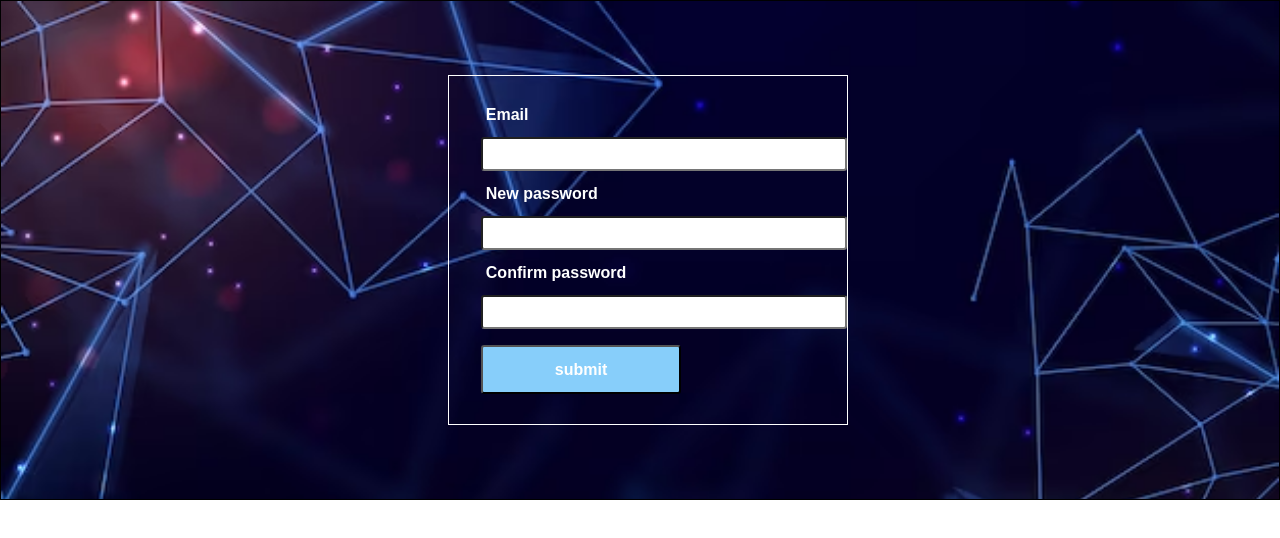
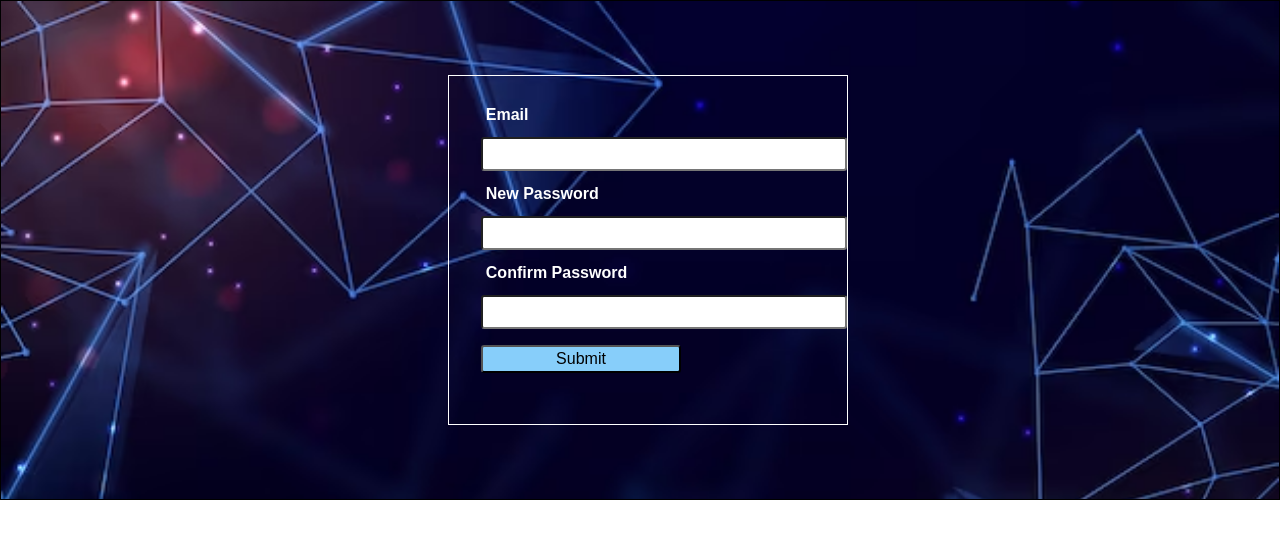
Before and after one commit to Hussain-0408/TravelTour, a React (Create React App) app in the folder frontend/: page /#/forgotpassword in a window 1280 px wide. Shown: the top 538 px of the page. Built offline with nearby package versions, Linux system fonts and the light colour scheme.

Commit message:
modified code

```diff
--- a/frontend/src/Components/Forgotpassword.js
+++ b/frontend/src/Components/Forgotpassword.js
@@ -1,59 +1,74 @@
-import React, { useState } from 'react'
-import '../Styles/forgot.css'
+import React, { useState } from 'react';
+import '../Styles/forgot.css';
 import axios from 'axios';
-import {  useNavigate } from 'react-router-dom';
+import { useNavigate } from 'react-router-dom';
 
 function Forgotpassword() {
-  const[password,setPassword] = useState("");
-  const [email,setEmail] = useState("");
-  const navigate = useNavigate()
-     const handlechange =async(e)=>{
+  const [email, setEmail] = useState('');
+  const [password, setPassword] = useState('');
+  const [confirmPassword, setConfirmPassword] = useState('');
+  const navigate = useNavigate();
+
+  const handleChange = async (e) => {
     e.preventDefault();
-       try{
-        const response = await axios.put("http://localhost:3007/update",{"password":password , "email":email})
-        console.log(response)
-        alert(response.data)
-        if (response.status===200){
-          navigate('/')
+
+    if (password !== confirmPassword) {
+      alert("Passwords do not match");
+      return;
     }
-       }catch(err){
-        console.log(err)
+
+    try {
+      const response = await axios.put("http://localhost:3007/update", {
+        email: email,
+        password: password
+      });
+
+      alert(response.data);
+
+      if (response.status === 200) {
+        navigate('/');
       }
+
+    } catch (err) {
+      console.error(err);
+      alert("Error updating password");
     }
+  };
+
   return (
-    <div>
     <div className='forgotcontainer'>
-            <form className='forgotform' onSubmit={handlechange}>
+      <form className='forgotform' onSubmit={handleChange}>
         <h1>Email</h1>
-              <input type=' email' name='email'
-                value = {email}
-                onChange = {(e)=>{
-                  setEmail(e.target.value)
-                }}
+        <input
+          type='email'
+          name='email'
+          value={email}
+          onChange={(e) => setEmail(e.target.value)}
+          required
         />
 
-                <h1>New password</h1>
-                <input type='password' name= "password" placeholder=''
-                  value = {password}
-                  onChange = {(e)=>{
-                    setPassword(e.target.value)
-                  }}
+        <h1>New Password</h1>
+        <input
+          type='password'
+          name='password'
+          value={password}
+          onChange={(e) => setPassword(e.target.value)}
+          required
+        />
 
+        <h1>Confirm Password</h1>
+        <input
+          type='password'
+          name='confirmPassword'
+          value={confirmPassword}
+          onChange={(e) => setConfirmPassword(e.target.value)}
+          required
         />
-                <h1>
-                  Confirm password
-                </h1>
-                <input type=' password' name = "password" placeholder=''
-                  value = {password}
-                  onChange = {(e)=>{
-                    setPassword(e.target.value)
-                  }}
-                />
-                <button type='submit'><h1 style={{marginLeft:"0rem"}}>submit</h1></button>
+
+        <button type='submit'>Submit</button>
       </form>
     </div>
-    </div>
-  )
+  );
 }
 
-export default Forgotpassword
+export default Forgotpassword;
--- a/frontend/src/Components/Login.js
+++ b/frontend/src/Components/Login.js
@@ -12,7 +12,7 @@ function Login() {
 
   const navigate = useNavigate();
 
-  const handleChange = async (e) => {
+  const handleSubmit = async (e) => {
     e.preventDefault(); // Prevent default form submission
 
     console.log("Form data before submit:", formdata); // Debugging line
@@ -49,7 +49,7 @@ function Login() {
 
   return (
     <div className='container'>
-      <Form className='loginpage' onSubmit={handleChange}>
+      <Form className='loginpage' onSubmit={handleSubmit}>
         <FormGroup>
           <Label for="email" hidden>Email</Label>
           <Input
@@ -82,7 +82,7 @@ function Login() {
 
         <div className='forgotregister'>
           <Link to="/Register" id="register" style={{ textDecoration: "none" }}>Register</Link>
-          <Link to="forgotpassword" id="forgot" style={{ textDecoration: "none" }}>Forgot password</Link>
+          <Link to="/forgotpassword" id="forgot" style={{ textDecoration: "none" }}>Forgot password</Link>
         </div>
       </Form>
     </div>
--- a/frontend/src/Components/Navbar.js
+++ b/frontend/src/Components/Navbar.js
@@ -45,7 +45,7 @@ function Navbar() {
               <Link className="nav-link" to="/Contactus">Contact Us</Link>
             </li>
             <li className="nav-item">
-              <Link className="nav-link" to="/Login">Login</Link>
+              <Link className="nav-link" to="/">Login</Link>
             </li>
             <li className="nav-item">
               <Link className="nav-link btn btn-danger text-white px-3 rounded-pill" to="/Login">
--- a/frontend/src/Styles/forgot.css
+++ b/frontend/src/Styles/forgot.css
@@ -12,7 +12,6 @@
 }
 .forgotform{
     border: 1px solid white;
-    flood-color: blue;
     display: flex;
     align-items:start;
     display: flex;
```
Lines whose indentation alone changed are shown as unchanged.
